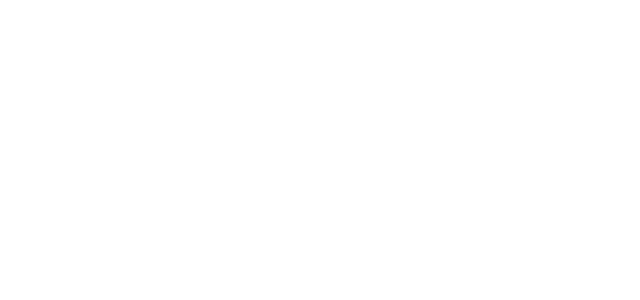
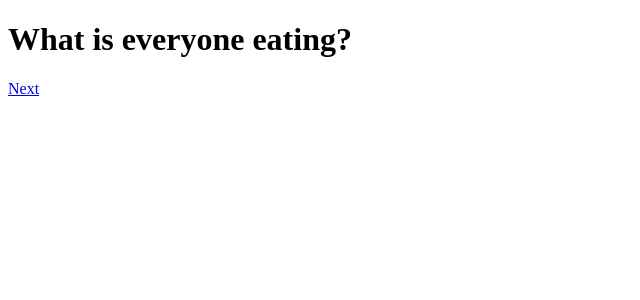
Before and after one commit to PearlR/potluck-planner, a React app: page /menu in a window 1280 px wide. Shown: the top 300 px of the page, without its empty margins (0-640 px from the left). Built offline with nearby package versions, Linux system fonts and the light colour scheme.

Commit message:
add menu event component and route

```diff
--- /dev/null
+++ b/src/components/MenuEvent/MenuEvent.jsx
@@ -0,0 +1,11 @@
+import React from 'react'
+import { Link } from 'react-router'
+
+const MenuEvent = () => {
+  return <div>
+    <h1>What is everyone eating?</h1>
+    <Link to="/single-event">Next</Link>
+  </div>
+}
+
+export default MenuEvent
--- a/src/index.js
+++ b/src/index.js
@@ -11,6 +11,7 @@
 import InvitesEvent from './components/InvitesEvent/InvitesEvent'
 import Login from './components/Login/Login'
 import LoginSuccess from './components/LoginSuccess/LoginSuccess'
+import MenuEvent from './components/MenuEvent/MenuEvent'
 import { reducer } from './state/reducer'
 
 import './index.css'
@@ -30,6 +31,7 @@
       <Route path="/create-event" component={CreateEvent} />
       <Route path="/event-details" component={DetailsEvent} />
       <Route path="/invites" component={InvitesEvent} />
+      <Route path="/menu" component={MenuEvent} />
     </Router>
   </Provider>,
   document.getElementById('root')
```
